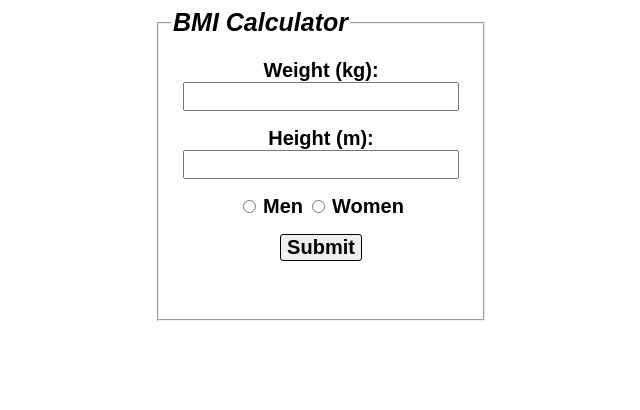
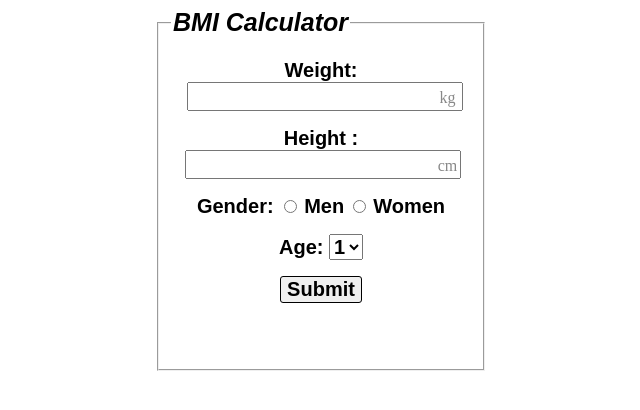
Before and after one commit to Grzegorz121979/vsc_flask, a Flask app: page / in a window 1280 px wide. Shown: the top 410 px of the page, without its empty margins (319-959 px from the left). Run offline with Flask 3, Linux system fonts and the light colour scheme.

Commit message:
select/option element

```diff
--- a/main.py
+++ b/main.py
@@ -14,14 +14,15 @@ def calculate_bmi():
         weight_input = float(weight)
         height_input = float(height)
         selected_option = request.form.get('radio_button')
-        result_men = round(weight_input / height_input ** 2, 2)
-        result_women = round(weight_input / height_input ** 2, 2)
+        result_men = round(weight_input / (height_input / 100) ** 2, 2)
+        result_women = round(weight_input / (height_input / 100) ** 2, 2)
         if selected_option == 'men_value':
             return render_template('index.html', result_men=result_men)
         elif selected_option == 'women_value':
             return render_template('index.html', result_women=result_women)
         else:
-            return 'Select field Man or Women'
+            error = 'Select field Man or Women'
+            return render_template('index.html', error=error)
     except ValueError:
         error = 'All position should be fill'
         return render_template('index.html', error=error)
--- a/static/style.css
+++ b/static/style.css
@@ -9,7 +9,7 @@ fieldset {
 
 .container {
     text-align: center;
-    height: 250px;
+    height: 300px;
 }
 
 #header {
@@ -46,3 +46,8 @@ fieldset {
     border: 1px solid black;
     border-radius: 3px;
 }
+
+.inner {
+    margin-left: -27px;
+    color: #888;
+}
--- a/templates/index.html
+++ b/templates/index.html
@@ -12,16 +12,26 @@
             <form action="/submit" method="POST">
                 <div class="container">
                     <p></p>
-                    <label class="label">Weight (kg): </label>
+                    <label class="label">Weight: </label>
                     <input type="text" id="weight_input" name="weight_input" class="label">
+                    <span class="inner">kg</span>
                     <p></p>
-                    <label class="label">Height (m): </label>
+                    <label class="label">Height : </label>
                     <input type="text" id="height_input" name="height_input" class="label">
+                    <span class="inner">cm</span>
                     <p></p>
+                    <label class="label">Gender: </label>
                     <input type="radio" name="radio_button" id="rad1" value="men_value">
                     <label class="label" for="rad1">Men</label>
                     <input type="radio" name="radio_button" id="rad2" value="women_value">
                     <label class="label" for="rad2">Women</label>
+                    <p></p>
+                    <label class="label">Age: </label>
+                    <select class="label">
+                        <option>1</option>
+                        <option>2</option>
+                        <option>3</option>
+                    </select>
                     <p></p>
                     <button type="submit" id="button">Submit</button>
                     <p></p>
@@ -40,7 +50,7 @@
                         <label class="label">WOMEN RESULT: {{ result_women }}</label>
                     {% endif %}
                     {% if error %}
-                        <label class="label" style="color: red;">Error {{ error }}</label>
+                        <label class="label" style="color: red;">{{ error }}</label>
                     {% endif %}
                 </div>
             </form>
```
